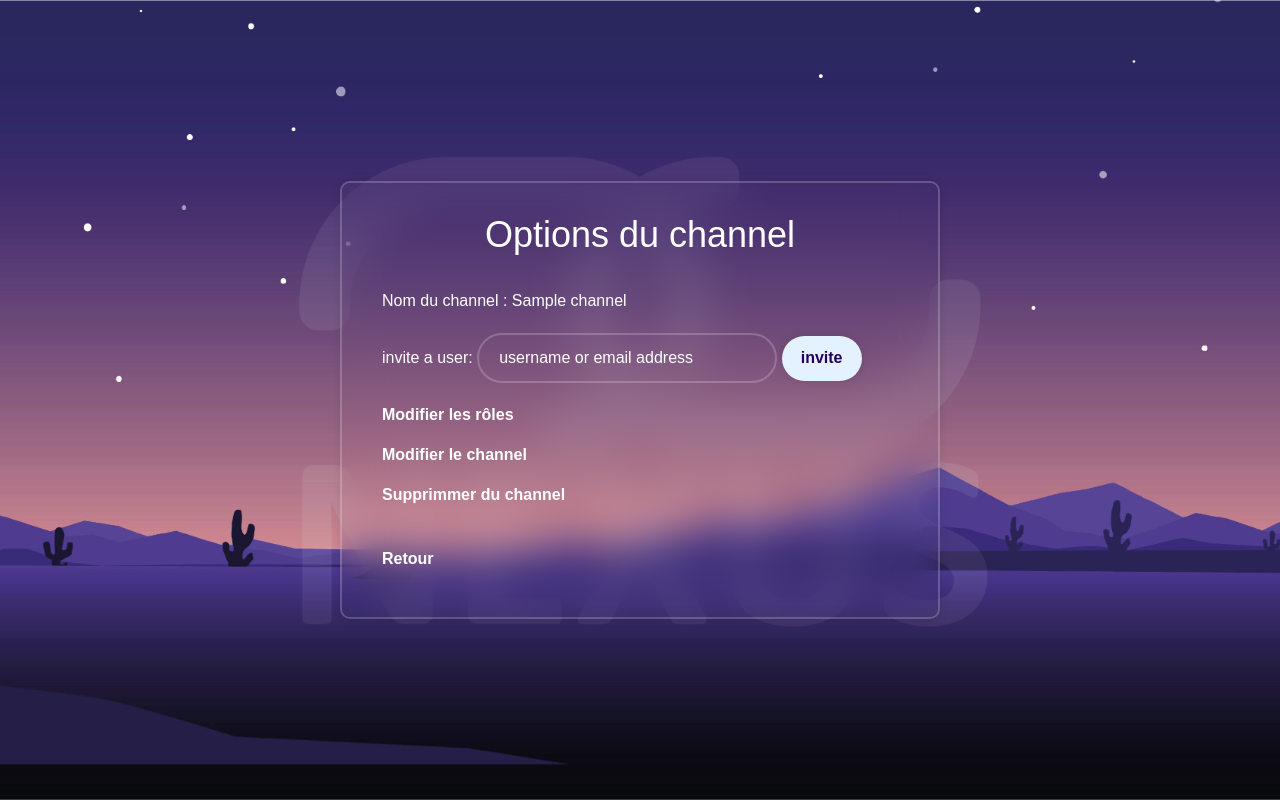
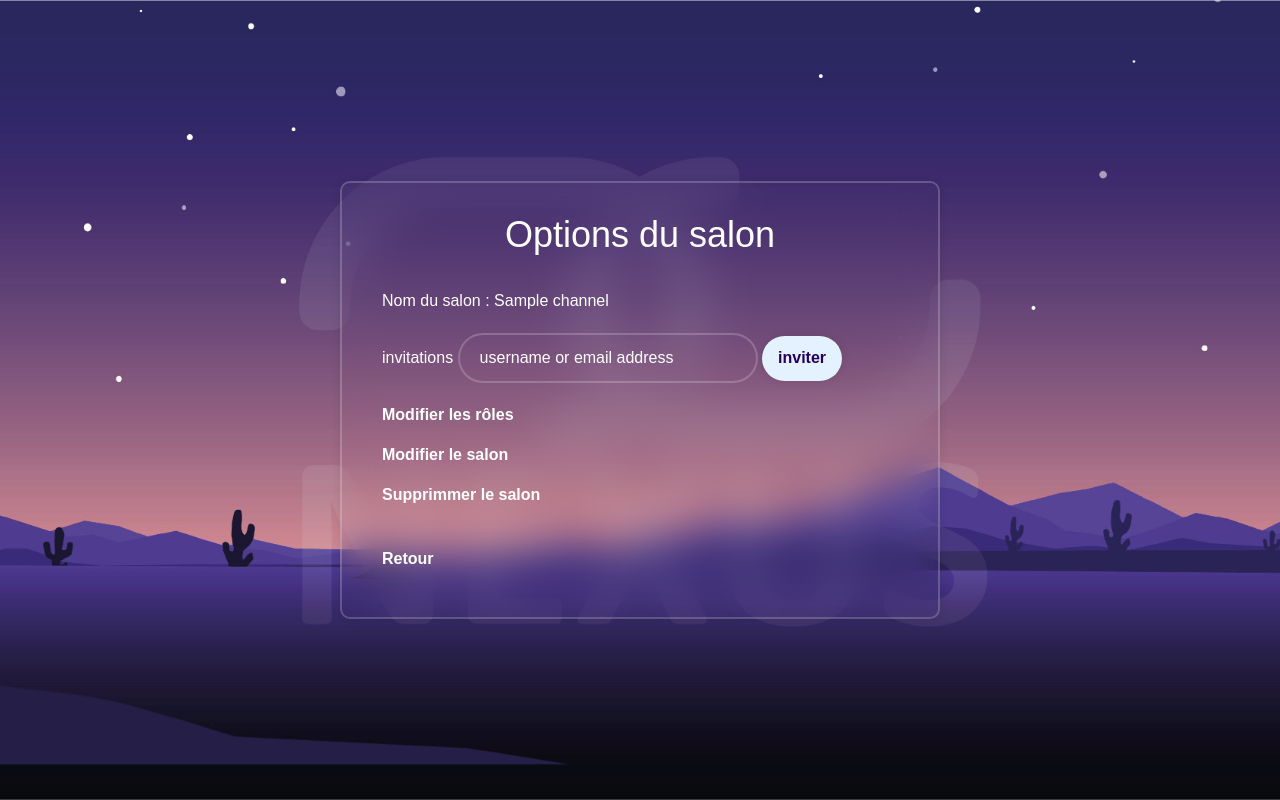
Before and after one commit to mehdirussel/nexus, a Django app: template templates/channel_options.html in a window 1280 px wide. Run offline with Django 4.2, Linux system fonts and the light colour scheme; the template is opened without the code that fills it: most values are stand-ins (such as "Sample title", 1, 10 or a date in 2020); parts of the project's set-up code (start-up, migrations or seed data) failed here and were passed over.

Commit message:
to french

```diff
--- a/templates/channel_options.html
+++ b/templates/channel_options.html
@@ -1,10 +1,10 @@
 {% extends "base.html" %}
 {% load static %}
-{% block title %}Channel options {{ channel.name }}{% endblock %}
+{% block title %}Options du salon {{ channel.name }}{% endblock %}
 {% block wrapper %}
-<h1>Options du channel</h1><br />
+<h1>Options du salon</h1><br />
 
-Nom du channel : {{channel.name}}
+Nom du salon : {{channel.name}}
 
 {% if channel.is_private is not True %} <!-- cant invite to private channel -->
 <!-- hidden variable for js, to avoid injections caused by using template language inside script tag -->
@@ -14,22 +14,22 @@ Nom du channel : {{channel.name}}
 <div class="link">
 
     <div class="input-box">
-        <label for="invite_input">invite a user:</label>
+        <label for="invite_input">invitations</label>
         <input type="text" style="width: 300px;" id="invite_input" placeholder="username or email address">
         <button type="submit" style="width:80px;" id="invite_button" class="btn"
-            onclick="gen_invite_url()">invite</button>
+            onclick="gen_invite_url()">inviter</button>
     </div>
 
 </div>
 <div class="link">
 
     <p><a href="#">Modifier les rôles</a></p>
-    <p><a href="{% url 'modify-channel' slug=channel.id %}">Modifier le channel</a></p>
+    <p><a href="{% url 'modify-channel' slug=channel.id %}">Modifier le salon</a></p>
 </div>
 {% endif %}
 
 <div class="link">
-    <p><a href="{% url 'delete-channel' slug=channel.id %}">Supprimmer du channel</a></p>
+    <p><a href="{% url 'delete-channel' slug=channel.id %}">Supprimmer le salon</a></p>
 </div>
 </br>
 <div class="link">
@@ -49,7 +49,7 @@ Nom du channel : {{channel.name}}
         setTimeout(function () {
             invite_button.disabled = false;
             invite_button.style.opacity = 1;
-        }, 1500); // 1.5 seconds
+        }, 500); // 1.5 seconds
 
 
 
```
